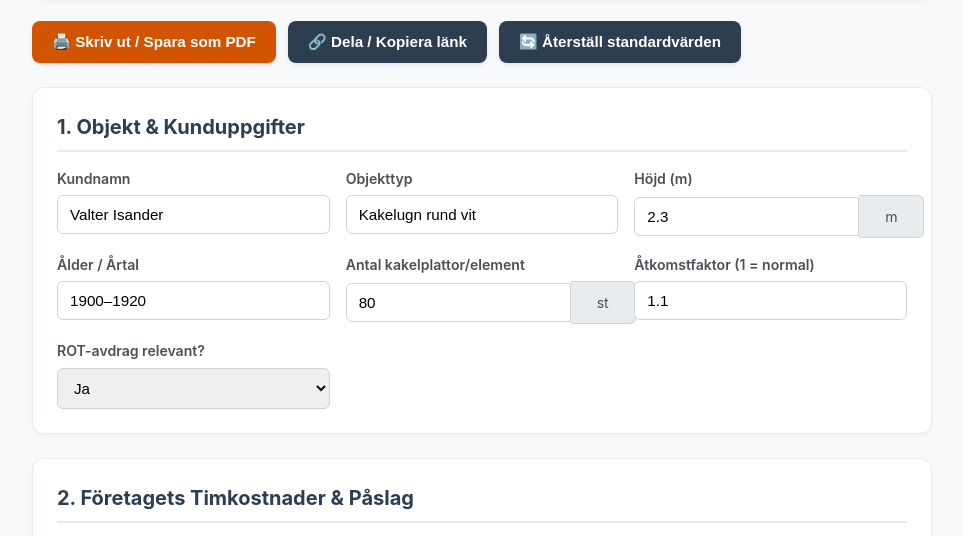
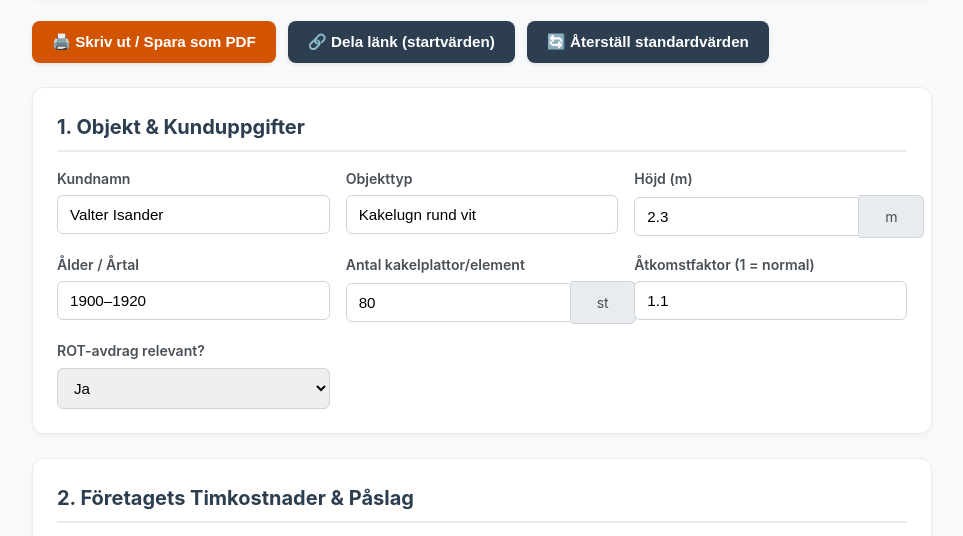
Before and after one commit to Valteris/Kakelugn-Rorspis-Kalkyl-av-Valter-Isander, a plain HTML site: page index.html in a window 1280 px wide. Shown: the part 226-762 px from the top of the page, without its empty margins (158-1121 px from the left). Drawn offline with Linux system fonts and the light colour scheme.

Commit message:
Update index.html

```diff
--- a/index.html
+++ b/index.html
@@ -244,7 +244,8 @@
             🖨️ Skriv ut / Spara som PDF
         </button>
         <button type="button" id="btn-share" class="btn">
-            🔗 Dela / Kopiera länk
+            🔗 Dela länk (startvärden)
+
         </button>
         <button type="button" id="btn-reset" class="btn">
             🔄 Återställ standardvärden
```
